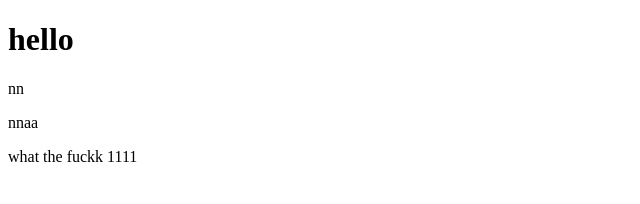
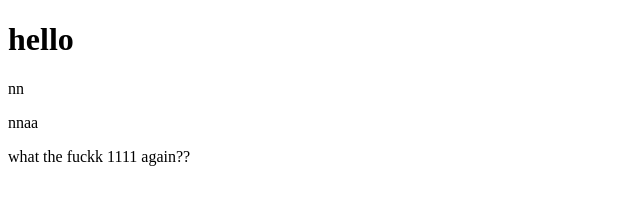
Before and after one commit to ilovezy/testGit, a plain HTML site: page index.html in a window 1280 px wide. Shown: the full height of the page, 0-640 px from the left. Drawn offline with Linux system fonts and the light colour scheme.

Commit message:
add merge

```diff
--- a/index.html
+++ b/index.html
@@ -13,5 +13,7 @@
 
   what the fuckk 1111
 
+
+again??
 </body>
 </html>
```
